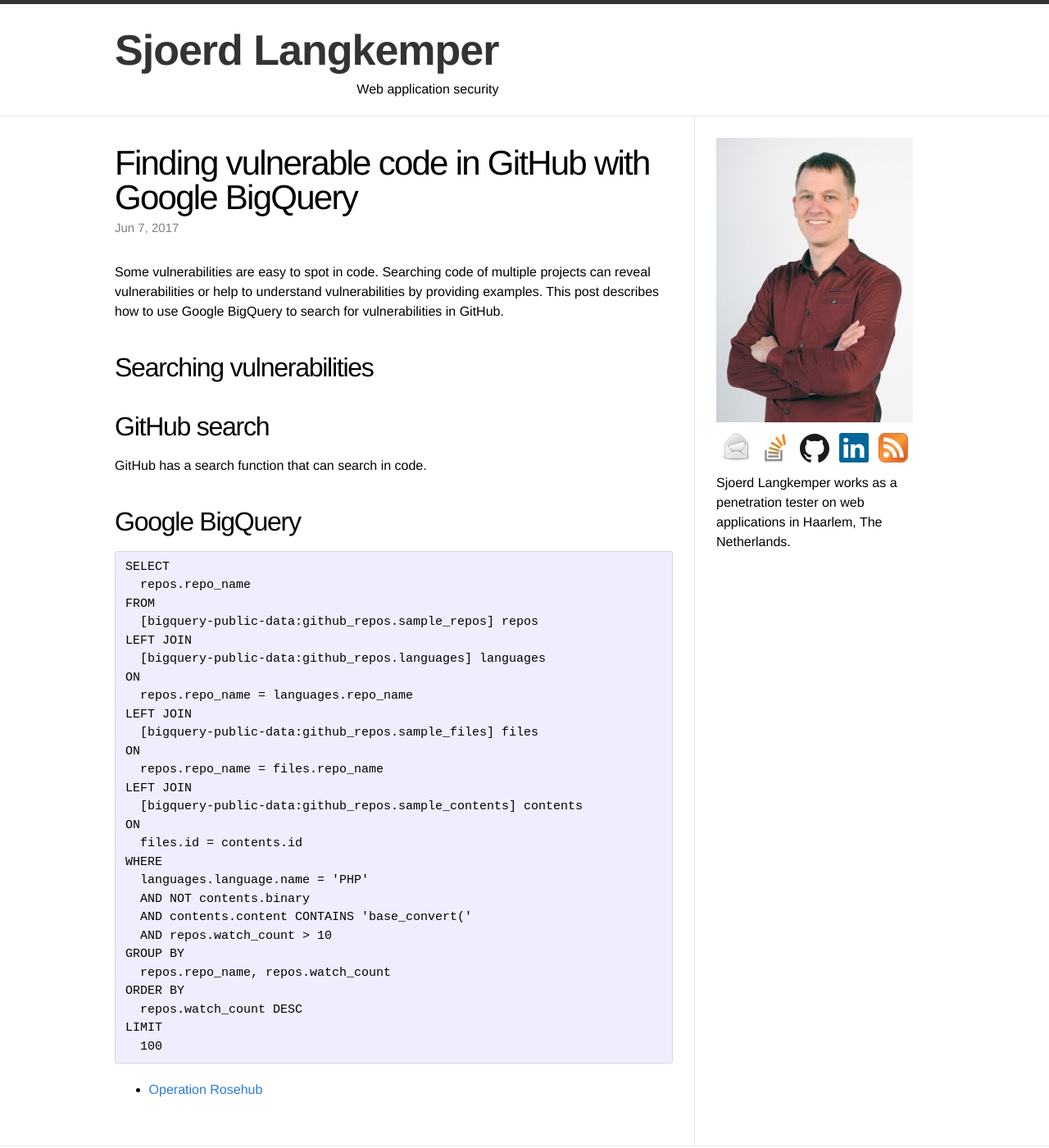
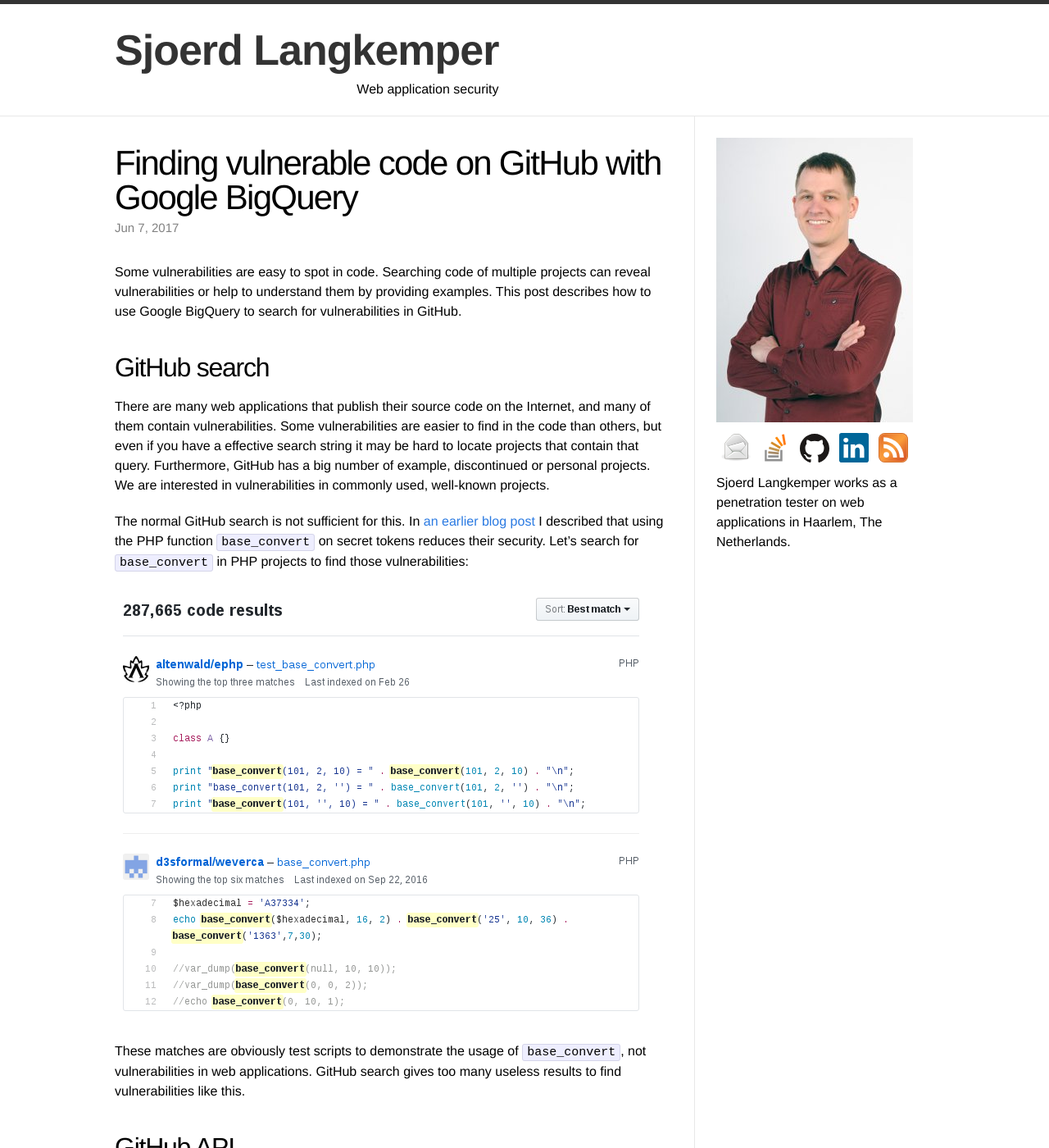
Before and after one commit to Sjord/Sjord.github.io, a Jekyll site: the page built from _posts/2017-04-11-finding-vulnerable-code-in-github-with-bigquery.md, in a window 1280 px wide and 1400 px high. Shown: the whole window at 82% size. Built offline with Jekyll 4.4.1, drawn with Linux system fonts in a browser that asks for light colours; some of the changed text lies outside the part shown.

Commit message:
Finding vulnerable code on GitHub with Google BigQuery

```diff
--- a/_posts/2017-04-11-finding-vulnerable-code-in-github-with-bigquery.md
+++ b/_posts/2017-04-11-finding-vulnerable-code-in-github-with-bigquery.md
@@ -1,22 +1,29 @@
 ---
 layout: post
-title: "Finding vulnerable code in GitHub with Google BigQuery"
+title: "Finding vulnerable code on GitHub with Google BigQuery"
 thumbnail: chairs-240.jpg
 date: 2017-06-07
 ---
 
-Some vulnerabilities are easy to spot in code. Searching code of multiple projects can reveal vulnerabilities or help to understand vulnerabilities by providing examples. This post describes how to use Google BigQuery to search for vulnerabilities in GitHub.
-
-## Searching vulnerabilities
-
-
+Some vulnerabilities are easy to spot in code. Searching code of multiple projects can reveal vulnerabilities or help to understand them by providing examples. This post describes how to use Google BigQuery to search for vulnerabilities in GitHub.
 
 ## GitHub search
 
-GitHub has a search function that can search in code.
+There are many web applications that publish their source code on the Internet, and many of them contain vulnerabilities. Some vulnerabilities are easier to find in the code than others, but even if you have a effective search string it may be hard to locate projects that contain that query. Furthermore, GitHub has a big number of example, discontinued or personal projects. We are interested in vulnerabilities in commonly used, well-known projects.
 
+The normal GitHub search is not sufficient for this. In [an earlier blog post](https://www.sjoerdlangkemper.nl/2017/03/15/dont-use-base-convert-on-random-tokens/) I described that using the PHP function `base_convert` on secret tokens reduces their security. Let's search for `base_convert` in PHP projects to find those vulnerabilities:
+
+![GitHub search results for base_convert](/images/github-search-results.png "GitHub search results for base_convert")
+
+These matches are obviously test scripts to demonstrate the usage of `base_convert`, not vulnerabilities in web applications. GitHub search gives too many useless results to find vulnerabilities like this.
+
+## GitHub API
+
+We can also use the GitHub API to do our own search. For example, we can loop through the search results and only select the repositories with more than 20 stars. I made [a script](https://github.com/Sjord/githubsearch) that does this. However, because it processes each search result it is pretty slow and often triggers GitHub's rate limits. This option does not work very well, but can be fully customized.
 
 ## Google BigQuery
+
+[Google BigQuery](https://cloud.google.com/bigquery/) lets you run SQL queries on big data sets. It has several public data sets, one of which is [GitHub data](https://cloud.google.com/bigquery/public-data/github). This means that we can perform SQL queries on GitHub data. For example, if we want to search for `base_convert` in PHP projects, and get the top 10 results on watch count, we can use the following query:
 
     SELECT
       repos.repo_name
@@ -38,13 +45,23 @@
       languages.language.name = 'PHP'
       AND NOT contents.binary
       AND contents.content CONTAINS 'base_convert('
-      AND repos.watch_count > 10
     GROUP BY
       repos.repo_name, repos.watch_count
     ORDER BY
       repos.watch_count DESC
     LIMIT
-      100
+      10
+
+This query takes approximately 30 seconds to run and produces a list of repositories, of which at least one has incorrect use of `base_convert`: [WellCommerce](https://github.com/WellCommerce/WellCommerce) uses it in its password reset token:
+
+    public function resetPassword(Client $client)
+    {
+        $hash = base_convert(sha1(uniqid(mt_rand(), true)), 16, 36) . $client->getId();
+        $client->getClientDetails()->setResetPasswordHash($hash);
+        $client->getClientDetails()->setHashedPassword($this->getSecurityHelper()->generateRandomPassword());
+        $this->updateResource($client);
+    }
+
 
 
 * [Operation Rosehub](https://opensource.googleblog.com/2017/03/operation-rosehub.html)
```
Also changed, not shown: images/github-search-results.png (added).
